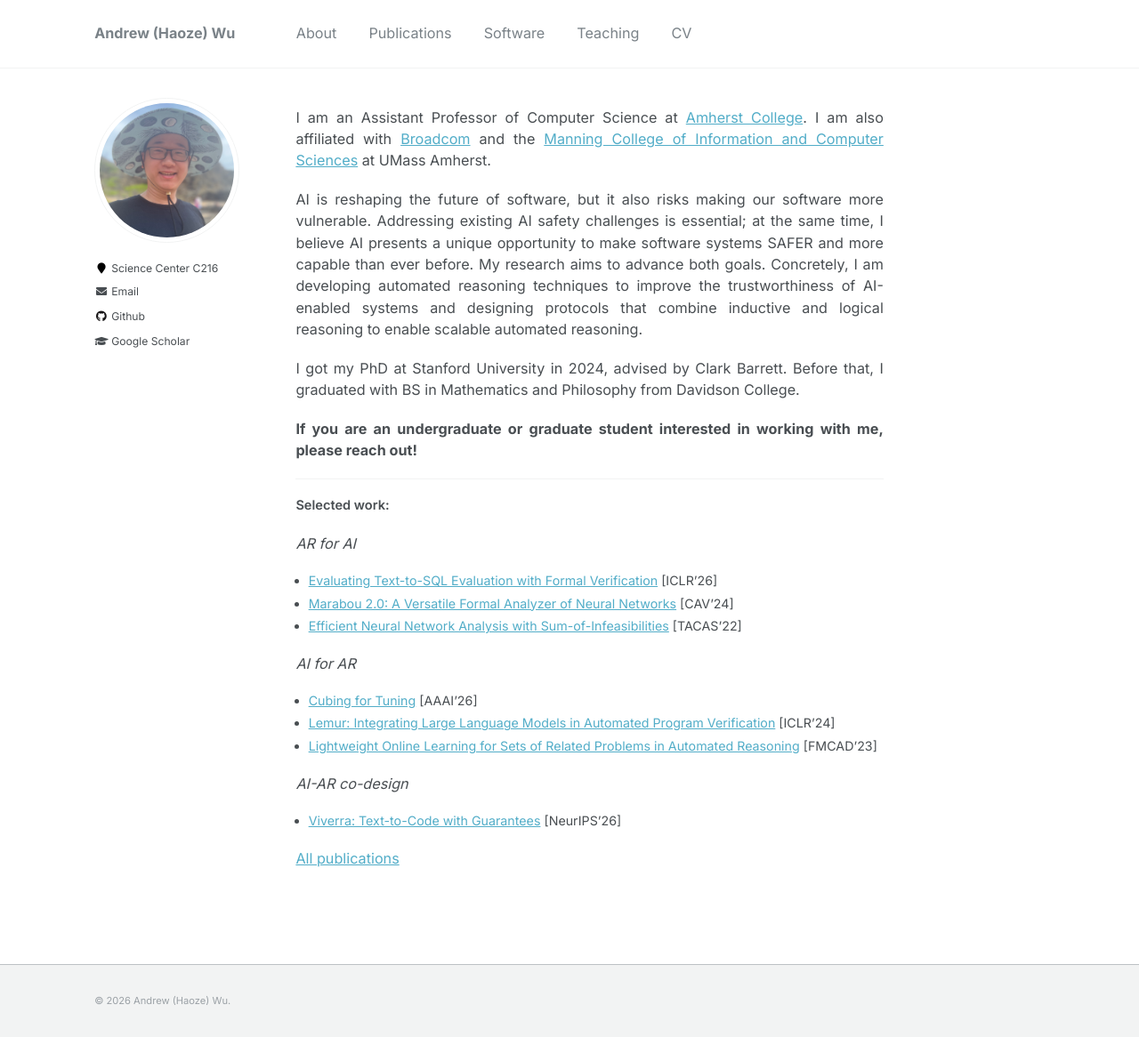
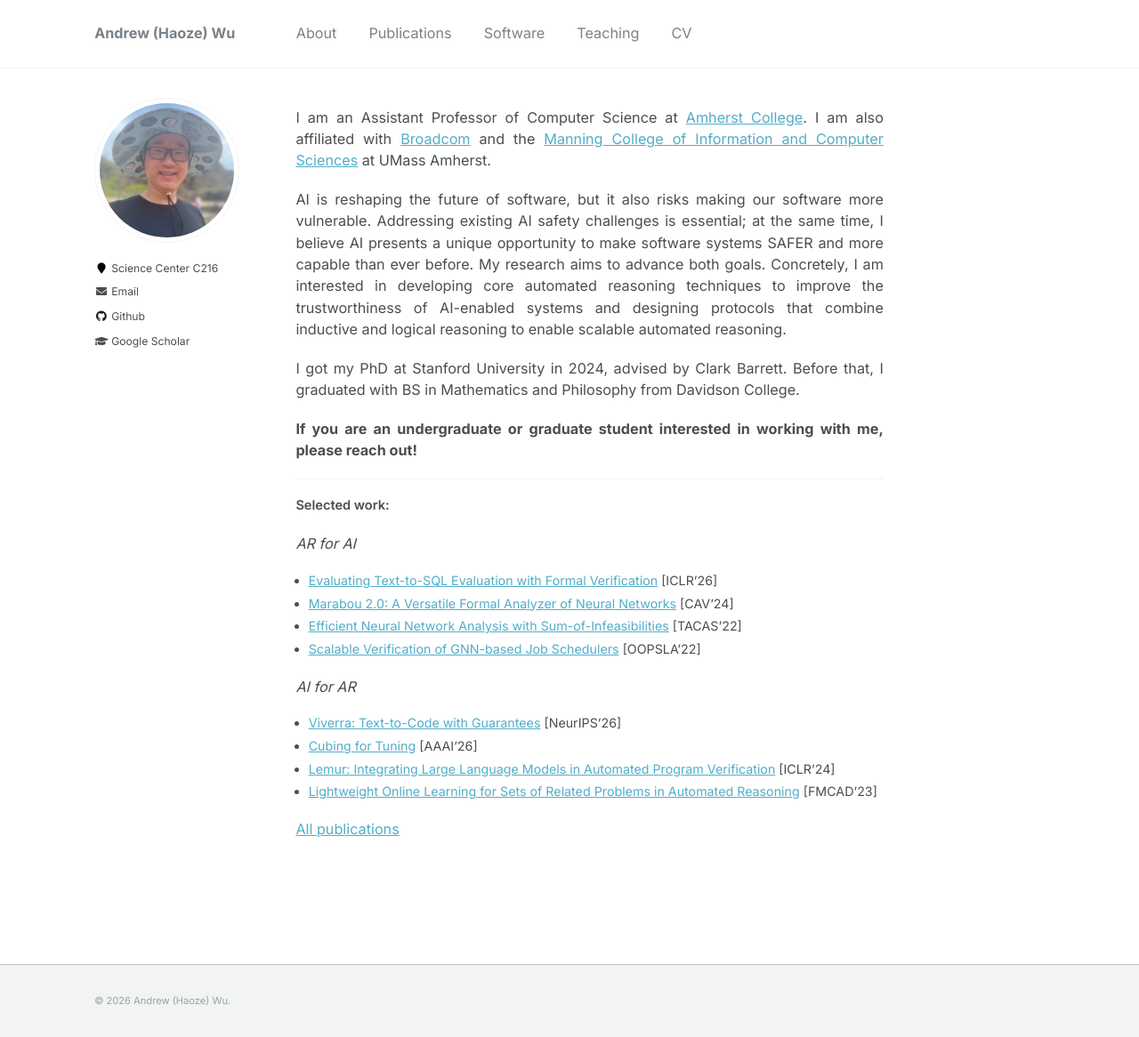
Before and after one commit to wu-haoze/wu-haoze.github.io, a Jekyll site: the page built from _pages/about.md, in a window 1280 px wide and 1166 px high. Shown: the whole window at 89% size. Built offline with Jekyll 4.4.1, drawn with Linux system fonts in a browser that asks for light colours.

Commit message:
Update about.md

```diff
--- a/_pages/about.md
+++ b/_pages/about.md
@@ -11,7 +11,7 @@ classes: [justify-text, about-page]
 
 I am an Assistant Professor of Computer Science at [Amherst College](https://www.amherst.edu/){:target="_blank"}. I am also affiliated with [Broadcom](https://www.vmware.com/){:target="_blank"} and the [Manning College of Information and Computer Sciences](https://www.cics.umass.edu/){:target="_blank"} at UMass Amherst.
 
-AI is reshaping the future of software, but it also risks making our software more vulnerable. Addressing existing AI safety challenges is essential; at the same time, I believe AI presents a unique opportunity to make software systems SAFER and more capable than ever before. My research aims to advance both goals. Concretely, I am developing automated reasoning techniques to improve the trustworthiness of AI-enabled systems and designing protocols that combine inductive and logical reasoning to enable scalable automated reasoning.
+AI is reshaping the future of software, but it also risks making our software more vulnerable. Addressing existing AI safety challenges is essential; at the same time, I believe AI presents a unique opportunity to make software systems SAFER and more capable than ever before. My research aims to advance both goals. Concretely, I am interested in developing core automated reasoning techniques to improve the trustworthiness of AI-enabled systems and designing protocols that combine inductive and logical reasoning to enable scalable automated reasoning.
 
 I got my PhD at Stanford University in 2024, advised by Clark Barrett. Before that, I graduated with BS in Mathematics and Philosophy from Davidson College.
 
@@ -24,14 +24,13 @@ I got my PhD at Stanford University in 2024, advised by Clark Barrett. Before th
 *AR for AI*
 - [Evaluating Text-to-SQL Evaluation with Formal Verification](https://arxiv.org/abs/2510.26840){:target="_blank"} [ICLR'26]
 - [Marabou 2.0: A Versatile Formal Analyzer of Neural Networks](https://arxiv.org/abs/2401.14461){:target="_blank"} [CAV'24]
-- [Efficient Neural Network Analysis with Sum-of-Infeasibilities](https://link.springer.com/chapter/10.1007/978-3-030-99524-9_8){:target="_blank"} [TACAS'22]
+- [Efficient Neural Network Analysis with Sum-of-Infeasibilities](https://arxiv.org/abs/2203.11201){:target="_blank"} [TACAS'22]
+- [Scalable Verification of GNN-based Job Schedulers](https://arxiv.org/abs/2203.03153){:target="_blank"} [OOPSLA'22]
 
 *AI for AR*
+- [Viverra: Text-to-Code with Guarantees](https://arxiv.org/abs/2605.14972){:target="_blank"} [NeurIPS'26]
 - [Cubing for Tuning](https://arxiv.org/abs/2504.19039){:target="_blank"} [AAAI'26]
 - [Lemur: Integrating Large Language Models in Automated Program Verification](https://arxiv.org/abs/2310.04870){:target="_blank"} [ICLR'24]
 - [Lightweight Online Learning for Sets of Related Problems in Automated Reasoning](https://arxiv.org/abs/2305.11087){:target="_blank"} [FMCAD'23]
 
-*AI-AR co-design*
-- [Viverra: Text-to-Code with Guarantees](https://arxiv.org/abs/2605.14972){:target="_blank"} [NeurIPS'26]
-
 [All publications](https://wu-haoze.github.io/publications/)
```
